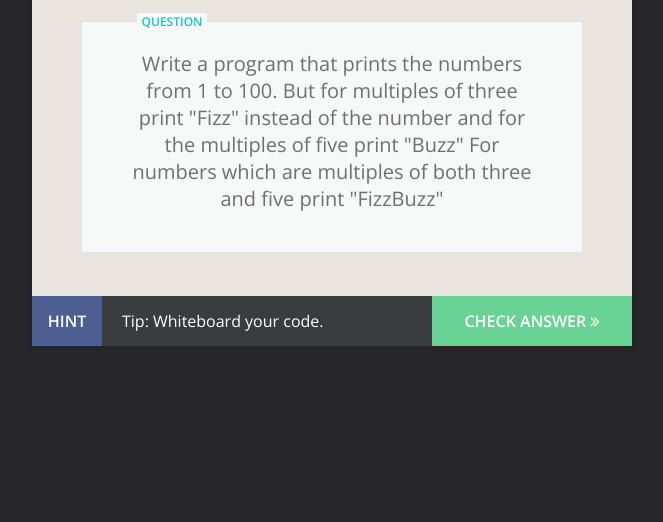
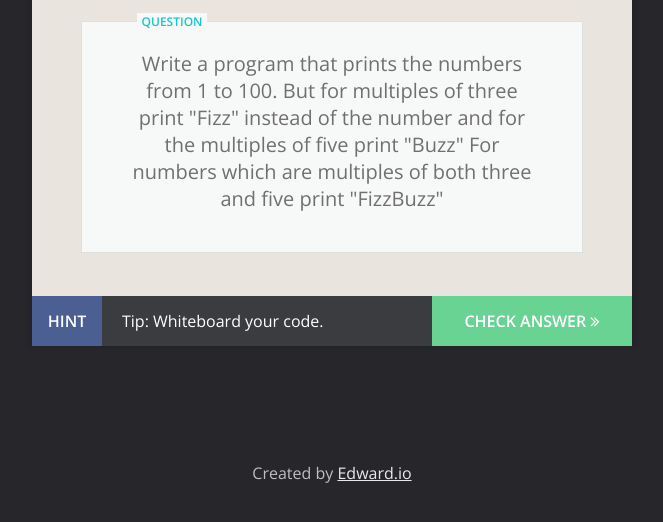
Before and after one commit to lanrat/studying.io-1, a plain HTML site: page study/index.html in a window 1280 px wide. Shown: the part 254-776 px from the top of the page, without its empty margins (308-971 px from the left). Drawn offline with nearby package versions, Linux system fonts and the light colour scheme.

Commit message:
Fix colors

```diff
--- a/study/index.html
+++ b/study/index.html
@@ -111,9 +111,8 @@
 			</div>
 		</div>
 
-<!-- 	<div class="copyright">
-		<p>This was written by <a href="http://edward.io">Edward</a> using Angular.js and Flask.py. <a href="#">Fork</a></p>
+	<div class="copyright">
+    <p>Created by <a href="http://edward.io">Edward.io</a>
 	</div>
--->
 </body>
 </html>
--- a/study/q.css
+++ b/study/q.css
@@ -195,9 +195,10 @@ body {
 		margin-left:-250px; /*negative half the width */
 		width:500px;
 		height:100px;
+    color: rgba(255,255,255,0.7);
 
 	}
 	.copyright a {
-		color:rgba(0,0,0,0.3);
+    color: rgba(255,255,255,0.9);
 
 	}
```
